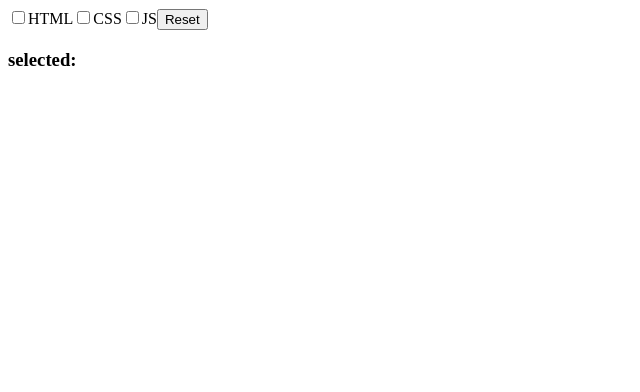
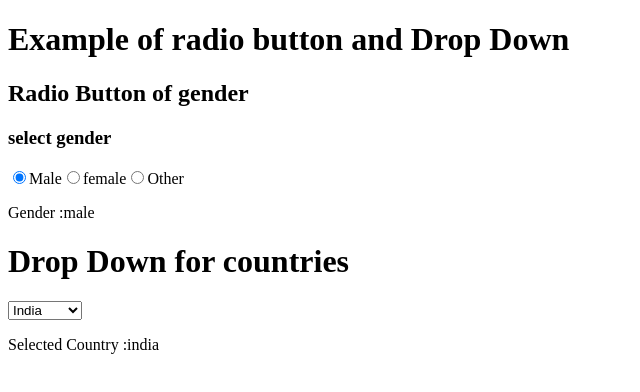
Before and after one commit to Jeebanjyotibiswal/React-learning, a React (Vite) app: page / in a window 1280 px wide. Shown: the top 392 px of the page, without its empty margins (0-640 px from the left). Built offline with nearby package versions, Linux system fonts and the light colour scheme.

Commit message:
radio botton added

```diff
--- a/src/App.jsx
+++ b/src/App.jsx
@@ -1,54 +1,48 @@
+import React from 'react';
+import {useState} from 'react';
+function App(){
+  const [gender,setGender] = useState('male');
+  const [country,setCountry]=useState("india")
+  return(
+    <div>
+      <h1> Example of radio button and Drop Down</h1>
+      <h2>Radio Button of gender</h2>
+      <h3>select gender</h3>
+      <label >
+        <input type="radio"
+        name='gender' value="male" checked={gender==="male"}
+        onChange={(e)=>setGender(e.target.value)}
+        />
+        Male
+      </label>
+         <label >
+        <input type="radio"
+        name='gender' value="female" checked={gender==="female"}
+        onChange={(e)=>setGender(e.target.value)}
+        />
+        female
+      </label>
+         <label >
+        <input type="radio"
+        name='gender' value="other" checked={gender==="other"}
+        onChange={(e)=>setGender(e.target.value)}
+        />
 
-import React from "react";
-import { useState } from "react";
+        Other
+      </label>
+       <p>Gender :{gender}</p>
 
-function App() {
-  const [selected, setSelected] = useState({
-    html: false,
-    css: false,
-    js: false
-  });
+       <h1>Drop Down for countries</h1>
+       <select value={country} onChange={(e)=>setCountry(e.target.value)}>
+        <option value="india">India</option>
+        <option value="Pakistan">Pakistan</option>
+        <option value="UK">UK</option>
+        <option value="USA">USA</option>
+        <option value="Brazil">Brazil</option>
 
-  return (
-    <div>
-      <input
-        type="checkbox"
-        checked={selected.html}
-        onChange={(e) =>
-          setSelected({ ...selected, html: e.target.checked })
-        }
-      />
-      <label>HTML</label>
-
-      <input
-        type="checkbox"
-        checked={selected.css}
-        onChange={(e) =>
-          setSelected({ ...selected, css: e.target.checked })
-        }
-      />
-      <label>CSS</label>
-
-      <input
-        type="checkbox"
-        checked={selected.js}
-        onChange={(e) =>
-          setSelected({ ...selected, js: e.target.checked })
-        }
-      />
-      <label>JS</label>
-      <button onClick={() => setSelected({ html: false, css: false, js: false })}>
-        Reset
-      </button>
-      <h3>selected:</h3>
-      <ul>
-        {selected.html && <li>HTML</li>}
-        {selected.css && <li>CSS</li>}
-        {selected.js && <li>JS</li>}
-      </ul>
-
+       </select>
+       <p>Selected Country :{country}</p>
     </div>
-  );
+  )
 }
-
 export default App;
```
